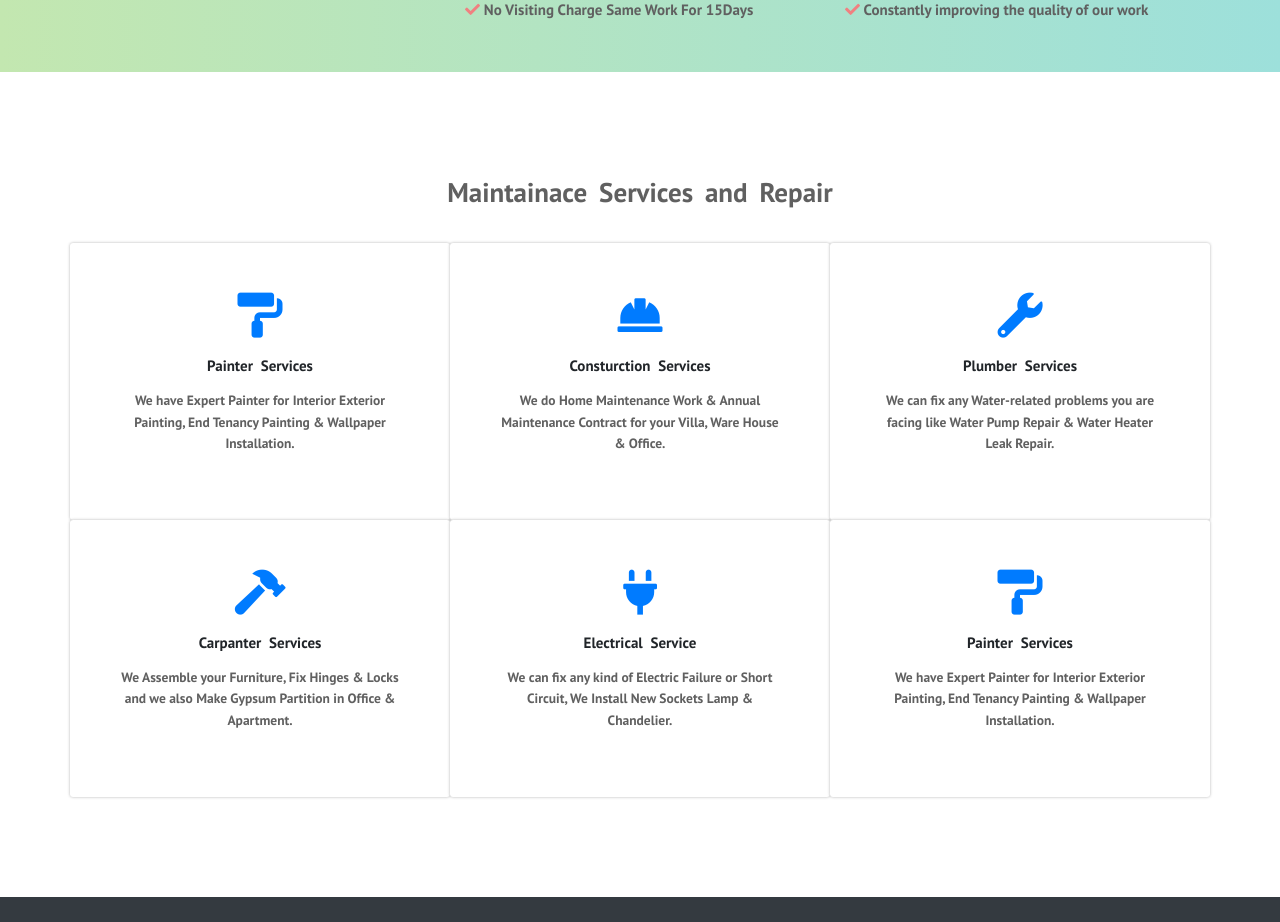
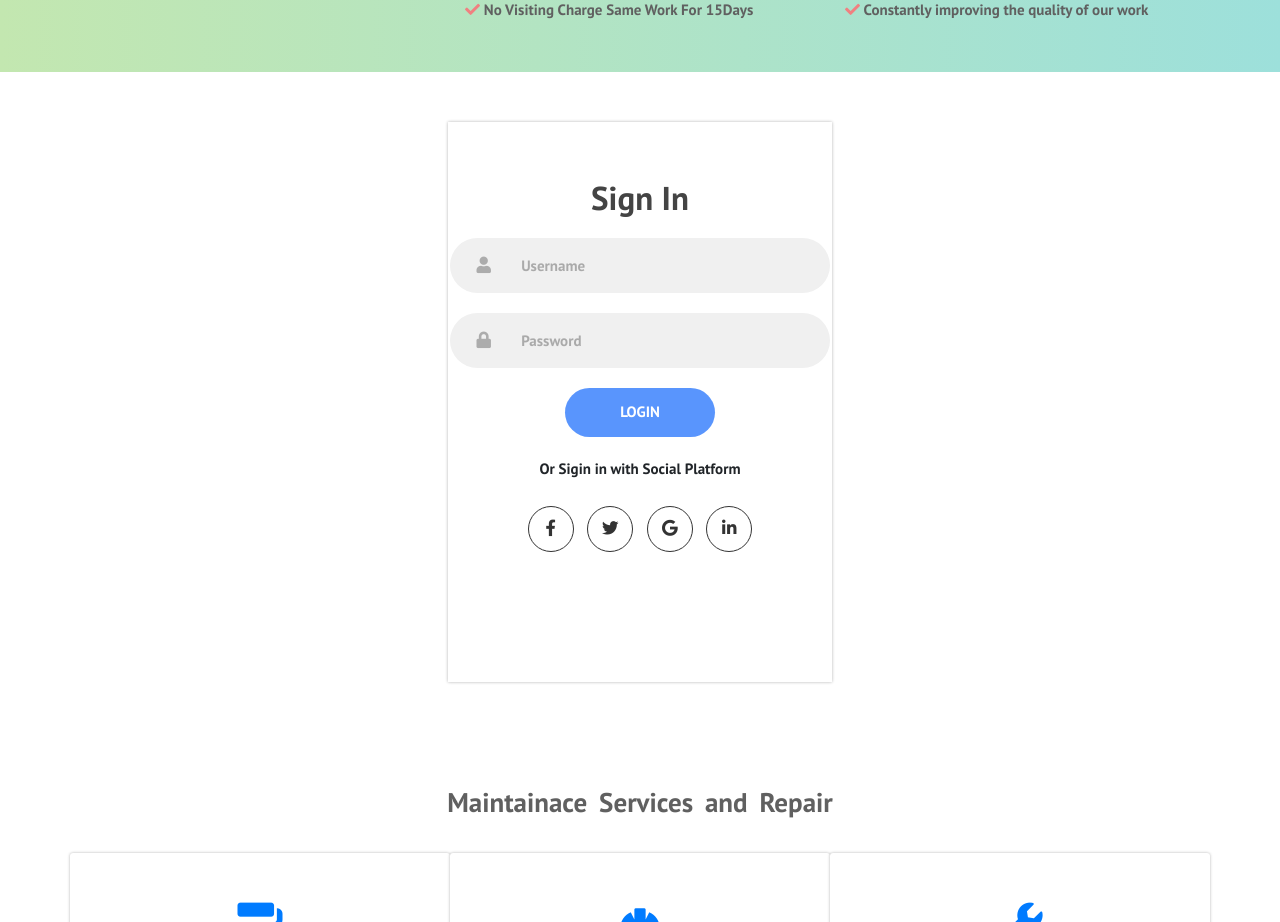
Before and after one commit to Gull-Ariz/code, a React (Create React App) app: page / in a window 1280 px wide. Shown: the part 2140-3062 px from the top of the page. Built offline with nearby package versions, Linux system fonts and the light colour scheme.

Commit message:
Modifying Login files

```diff
--- a/package.json
+++ b/package.json
@@ -10,6 +10,8 @@
     "react": "^17.0.2",
     "react-bootstrap": "^1.5.2",
     "react-dom": "^17.0.2",
+    "react-modal": "^3.13.1",
+    "react-model": "^4.0.0",
     "react-router-dom": "^5.2.0",
     "react-scripts": "4.0.3",
     "styled-components": "^5.3.0",
--- a/src/component/HomePage/HomePage.js
+++ b/src/component/HomePage/HomePage.js
@@ -5,6 +5,8 @@ import VideoSection from './VideoBackground/VideoSection';
 import ParagraphComponent from './Paragraph/ParagraphComponent';
 import ChoseUs from './Services/ChoseUs';
 import ServiceCard from './Services/Services';
+import SignupLogin from './SignupLogin/SignUp_LogIn';
+import Login from './SignupLogin/Login';
 
 function HomePage() {
     return (
@@ -14,14 +16,13 @@ function HomePage() {
             <VideoSection/>
             <ParagraphComponent/>
             <ChoseUs/>
-            <ServiceCard/>
-            <Footer/>
+            <Login/>
+             <ServiceCard/>
+             <Footer/>
+
         </div>
 
 
-        // <div>
-        //     <ParagraphComponent/>
-        // </div>
 
     )
 }
--- a/src/component/HomePage/NavbarDropdown/Button.js
+++ b/src/component/HomePage/NavbarDropdown/Button.js
@@ -1,13 +1,18 @@
-import React from 'react'
+import React, { useState } from 'react';
 import {Link} from 'react-router-dom'
 import './Button.css'
+import Modal from 'react-modal';
+
 
 function Button(prop) {
+    const [modalIsOpenSignUp, setModalIsOpenSignUp] = useState(false);
     return (
         <Link to={prop.domain}>
-            <button className={prop.cName}>
+            <button
+                className={prop.cName}>
                 {prop.ButtonName}
             </button>
+
         </Link>
     )
 }
--- /dev/null
+++ b/src/component/HomePage/SignupLogin/Login.css
@@ -0,0 +1,122 @@
+*{
+	margin: 0;
+	padding: 0;
+	box-sizing: border-box;
+}
+
+.containerlogin{
+	position: relative;
+	width: 30%;
+	min-height: 70vh;
+	overflow: hidden;
+	background-color: #fff;
+	box-shadow: 0 0 3px 0 rgba(0,0,0,0.3);
+	margin-top: 50px;
+}
+
+.forms-container{
+	position: absolute;
+	width: 100%;
+	height: 100%;
+	top: 10%;
+	left:0;
+
+}
+
+form{
+	display: flex;
+	align-items: center;
+	justify-content: center;
+	flex-direction: column;
+}
+
+.title{
+	font-size: 2.2rem;
+	color: #444;
+	margin-bottom: 10px;
+}
+
+.Input-field{
+	max-width: 380px;
+	width: 100%;
+	height: 55px;
+	background-color: #f0f0f0;
+	margin: 10px 0;
+	border-radius: 55px;
+	display: grid;
+	grid-template-columns: 15% 85%;
+	padding: 0 .4rem;
+}
+
+.Input-field i{
+	text-align: center;
+	line-height: 55px;
+	color: #acacac;
+	font-size: 1.1rem;
+}
+
+
+.Input-field input{
+	background: none;
+	outline: none;
+	padding: 10px;
+	border: none;
+	line-height: 1;
+	font-weight: 600;
+	color: #333;
+}
+
+.Input-field input::placeholder{
+	color: #aaa;
+	font-weight: 500;
+}
+
+.btn-solid{
+	width: 150px;
+	height: 49px;
+	border: none;
+	outline: none;
+	border-radius: 49px;
+	background-color: #5995fd;
+	color: #fff;
+	text-transform: uppercase;
+	font-weight: 600;
+	margin: 10px 0;
+	transition: 0.5s;
+}
+
+.btn-solid:hover{
+	background-color: #4d84e2;
+}
+
+
+.social-text{
+	padding: 0.7rem 0;
+	font-size: 1rem;
+}
+
+.social-media{
+	display: flex;
+	justify-content: center;
+}
+
+.social-icon{
+	width: 46px;
+	height: 46px;
+	border: 1px solid #333;
+	display: flex;
+	justify-content: center;
+	align-items: center;
+	text-decoration: none;
+	color: #333;
+	border-radius: 50%;
+	margin: 0 0.45rem;
+	font-size: 1.1rem;
+	transition: 0.3s;
+}
+
+
+.social-icon:hover{
+	color: #4481eb;
+	border-color: #4481eb;
+}
--- /dev/null
+++ b/src/component/HomePage/SignupLogin/Login.js
@@ -0,0 +1,50 @@
+import React from 'react'
+import './Login.css'
+
+function Login() {
+    return (
+
+
+    <div className="containerlogin container">
+
+	    <div className="forms-container">
+            <div className="sigin-signup">
+                <form>
+                    <h2 className="title">
+                        Sign In
+                    </h2>
+                    <div className="Input-field">
+                        <i className="fas fa-user"></i>
+                        <input type="text" placeholder="Username"/>
+                    </div>
+
+                    <div className="Input-field">
+                        <i className="fas fa-lock"></i>
+                        <input type="password" placeholder="Password"/>
+                    </div>
+
+                    <input type="submit" value="Login" className="btn-solid"/>
+                            <p className="social-text">Or Sigin in with Social Platform</p>
+                            <div className="social-media">
+                                <a href="" className="social-icon">
+                                    <i className="fab fa-facebook-f"></i>
+                                </a>
+                                <a href="" className="social-icon">
+                                    <i className="fab fa-twitter"></i>
+                                </a>
+                                <a href="" className="social-icon">
+                                    <i className="fab fa-google"></i>
+                                </a>
+                                <a href="" className="social-icon">
+                                    <i className="fab fa-linkedin-in"></i>
+                                </a>
+                            </div>
+                </form>
+    </div>
+</div>
+</div>
+
+    )
+}
+
+export default Login
--- a/src/component/HomePage/SignupLogin/SignUp_LogIn.css
+++ b/src/component/HomePage/SignupLogin/SignUp_LogIn.css
@@ -1,15 +1,13 @@
 @import url("https://fonts.googleapis.com/css?family=Fira+Sans");
- html, body {
-	 position: relative;
-	 min-height: 100vh;
-	 background-color: #e1e8ee;
-	 display: flex;
-	 align-items: center;
-	 justify-content: center;
-	 font-family: "Fira Sans", Helvetica, Arial, sans-serif;
-	 -webkit-font-smoothing: antialiased;
-	 -moz-osx-font-smoothing: grayscale;
+
+*{
+	margin: 0;
+	padding: 0;
+	box-sizing: border-box;
 }
+
+
+
  .form-structor {
 	 background-color: #222;
 	 border-radius: 15px;
--- a/src/component/HomePage/SignupLogin/SignUp_LogIn.js
+++ b/src/component/HomePage/SignupLogin/SignUp_LogIn.js
@@ -1,6 +1,7 @@
 import React, { useState } from 'react';
 import Modal from 'react-modal';
 import './SignUp_LogIn.css';
+import Button from '../NavbarDropdown/Button';
 
 function SignUp_LogIN() {
     const [modalIsOpenSignUp, setModalIsOpenSignUp] = useState(false);
@@ -8,7 +9,8 @@ function SignUp_LogIN() {
     return (
         <>
         <h1>Hello</h1>
-            <button onClick={() => setModalIsOpenSignUp(true)} className="btn btn-lg btn-success">Signup</button>
+             <button onClick={() => setModalIsOpenSignUp(true)} className="btn btn-lg btn-success">Signup</button>
+            <Button onClick={() => setModalIsOpenSignUp(true)} cName="btn-signup" ButtonName="Signup" />
             <button onClick={() => setModalIsOpenLogin(true)} className="btn btn-lg btn-success">Login</button>
             <Modal isOpen={modalIsOpenSignUp} onRequestClose={() => setModalIsOpenSignUp(false)}>
                 <div className="form-structor mt-5">
```
Also changed, not shown: 1 other file (tests, documents, lock files or other folders).
